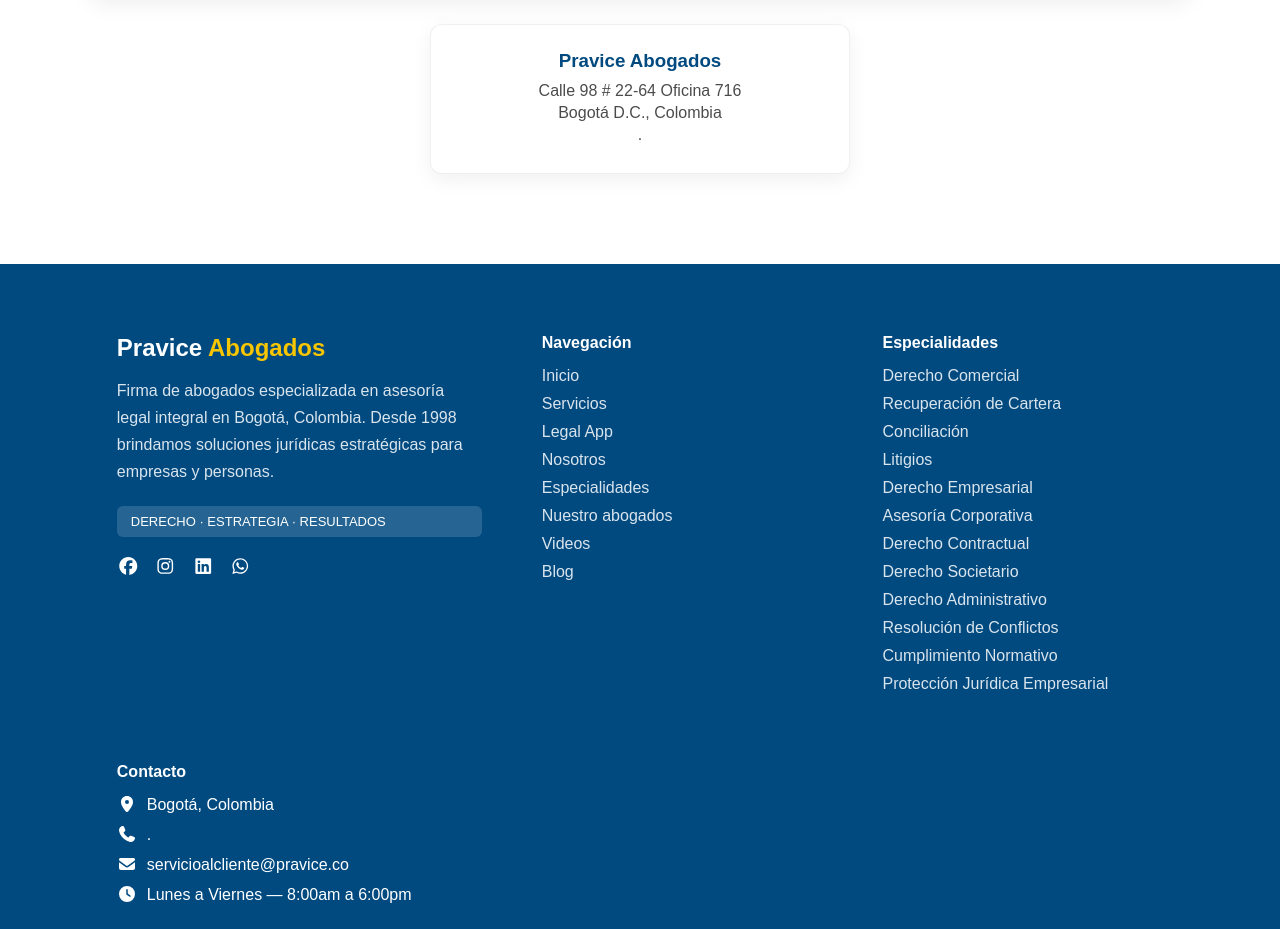
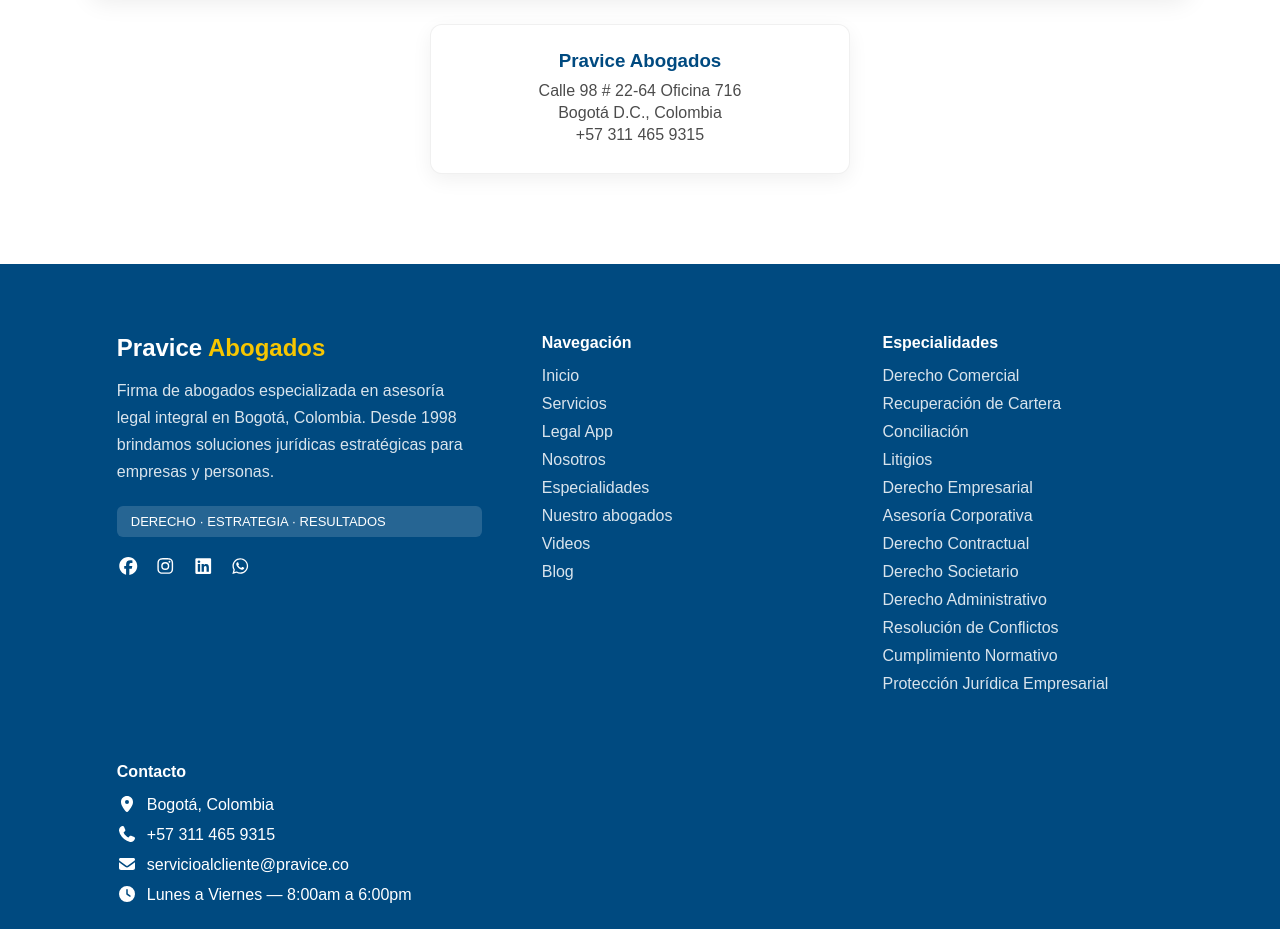
Before and after one commit to paginaswebpravice-prog/pravice-co, a Next.js app: page / in a window 1280 px wide. Shown: the part 9580-10509 px from the top of the page. Built offline with nearby package versions, Linux system fonts and the light colour scheme.

Commit message:
Updates phone number

```diff
--- a/src/app/components/Footer.tsx
+++ b/src/app/components/Footer.tsx
@@ -199,7 +199,7 @@ export default function Footer() {
 
             <div className={styles.contactItem}>
               <FontAwesomeIcon icon={faPhone} />
-              <span>.</span>
+              <span>+57 311 465 9315</span>
             </div>
 
             <div className={styles.contactItem}>
--- a/src/app/components/OfficeLocation.tsx
+++ b/src/app/components/OfficeLocation.tsx
@@ -56,7 +56,7 @@ export default function OfficeLocation() {
           <h3>Pravice Abogados</h3>
           <p>Calle 98 # 22-64 Oficina 716</p>
           <p>Bogotá D.C., Colombia</p>
-          <p>.</p>
+          <p>+57 311 465 9315</p>
         </motion.div>
       </div>
     </section>
```
